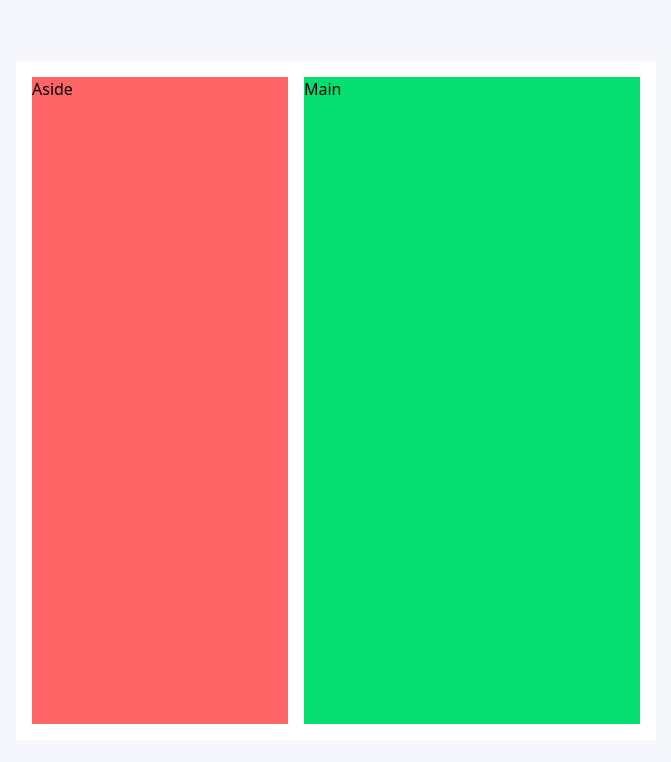
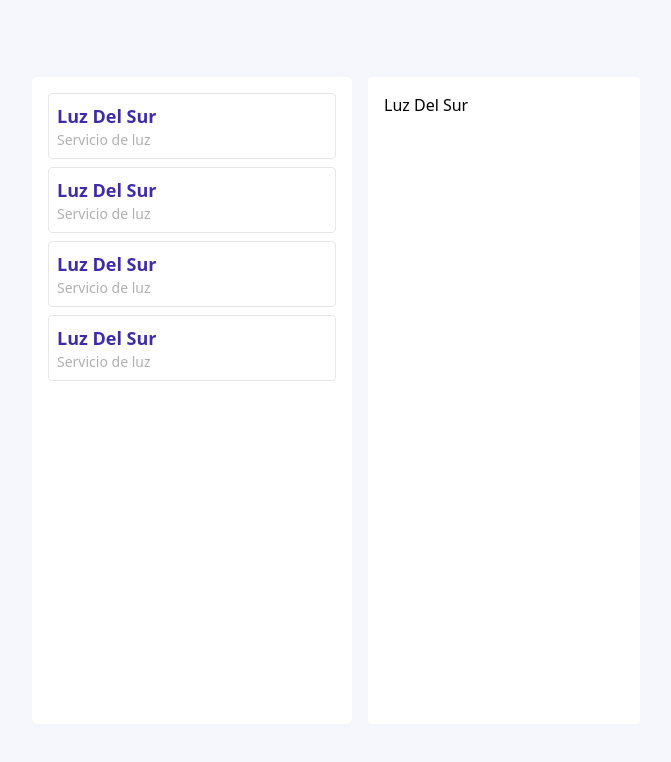
Before and after one commit to Alejandro1709/service-tracker-app, a React (Vite) app: page / in a window 1280 px wide. Shown: the top 762 px of the page, without its empty margins (304-975 px from the left). Built offline with nearby package versions, Linux system fonts and the light colour scheme.

Commit message:
Add: Sidebar component and made it responsive

```diff
--- a/src/App.tsx
+++ b/src/App.tsx
@@ -1,9 +1,14 @@
+import Sidebar from './components/Sidebar'
+
 function App() {
   return (
     <div className="flex flex-col lg:justify-center lg:items-center min-h-screen bg-[#F5F7FD]">
-      <div className="flex flex-col lg:flex-row lg:gap-4 bg-white lg:p-4 lg:h-[679px] lg:w-2/4">
-        <aside className="bg-red-400 lg:w-64">Aside</aside>
-        <main className="bg-green-400 flex-1">Main</main>
+      <div className="flex flex-col lg:flex-row lg:gap-4 lg:p-4 lg:h-[679px] lg:w-2/4">
+        <Sidebar />
+
+        <main className="bg-white flex-1 p-4 rounded">
+          <div className="">Luz Del Sur</div>
+        </main>
       </div>
     </div>
   )
--- /dev/null
+++ b/src/components/Sidebar.tsx
@@ -0,0 +1,20 @@
+import ServicesList from './services/ServicesList'
+
+function Sidebar() {
+  return (
+    <>
+      <aside className="bg-white hidden lg:block lg:w-80 p-4 lg:rounded-md">
+        {/* <div className="bg-green-400">Searchbar</div> */}
+        <ServicesList />
+      </aside>
+
+      <div className="block lg:hidden bg-white p-4 border-b border-[#E7E7E7]">
+        <select className="border border-[#E7E7E7] bg-white w-full">
+          <option value="">Select a service</option>
+        </select>
+      </div>
+    </>
+  )
+}
+
+export default Sidebar
--- /dev/null
+++ b/src/components/services/ServiceCard.tsx
@@ -0,0 +1,10 @@
+function ServiceCard() {
+  return (
+    <article className="border p-2 rounded bg-white border-[#E7E7E7]">
+      <h2 className="text-lg text-[#3F2CAC] font-semibold">Luz Del Sur</h2>
+      <p className="text-sm text-[#B0B0B0]">Servicio de luz</p>
+    </article>
+  )
+}
+
+export default ServiceCard
--- /dev/null
+++ b/src/components/services/ServicesList.tsx
@@ -0,0 +1,14 @@
+import ServiceCard from './ServiceCard'
+
+function ServicesList() {
+  return (
+    <div className="flex flex-col gap-2 overflow-scroll h-full">
+      <ServiceCard />
+      <ServiceCard />
+      <ServiceCard />
+      <ServiceCard />
+    </div>
+  )
+}
+
+export default ServicesList
```
